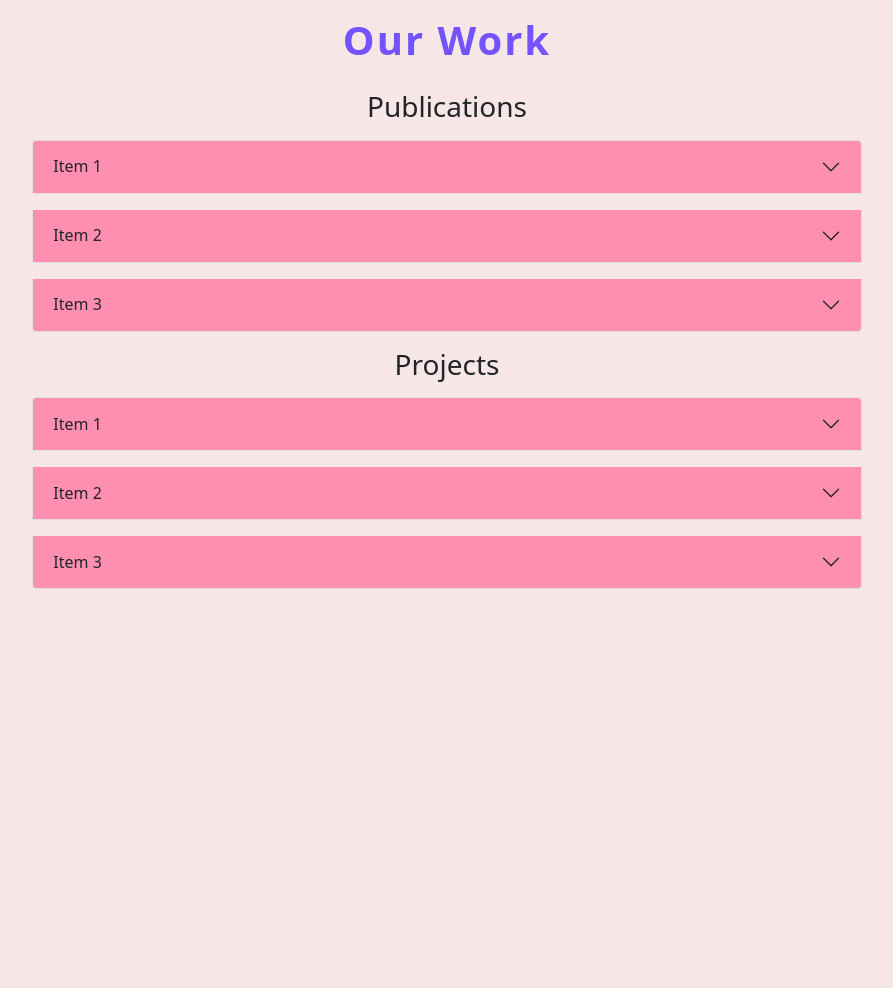
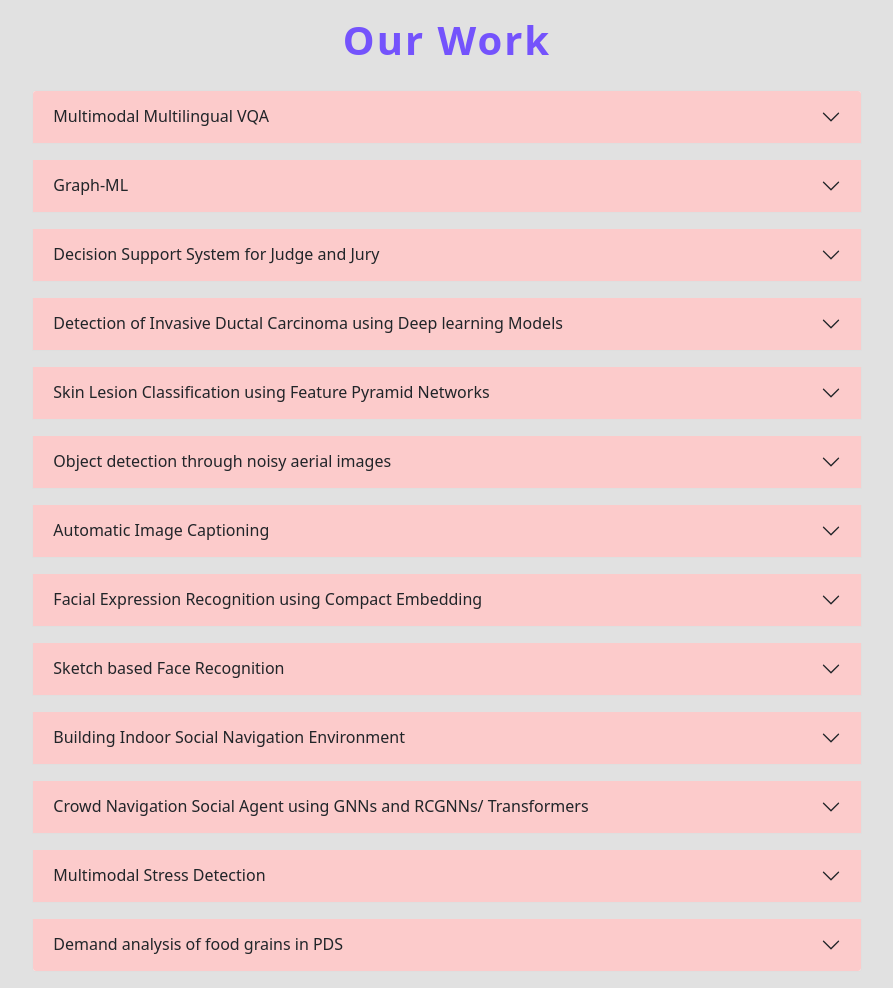
Before and after one commit to CORD-ai/cord-website, a PHP site: page /ourwork.html in a window 1280 px wide. Shown: the whole page, without its empty margins (193-1086 px from the left). Before the commit the page ends 589 px from the top, so only its background shows below. Run offline with PHP 8.4, Linux system fonts and the light colour scheme.

Commit message:
Add Project info

```diff
--- a/src/assets/css/ourwork.css
+++ b/src/assets/css/ourwork.css
@@ -1,5 +1,5 @@
 body {
-    background:  rgb(247, 230, 230);
+    background: #e1e1e1;
 }
 
 h1{
@@ -11,7 +11,7 @@ h1{
 }
 
 .accordion-button {
-    background: #FF8FB1;
+    background: #FCCBCB;
 }
 
 .accordion-body {
--- a/src/ourwork.html
+++ b/src/ourwork.html
@@ -12,7 +12,7 @@
 <body>
     <div class="container col-sm-8">
         <h1 class="mt-3 mb-3 text-center">Our Work</h1>
-        <div class ="Publications">
+        <!-- <div class ="Publications">
             <h3 class = "mt-3 mb-3 text-center">Publications</h3>
             <div class="accordion" id="accordionSection1">
                 <div class="accordion-item mb-3">
@@ -46,41 +46,178 @@
 
                 </div>
             </div>
-        </div>
+        </div> -->
 
         <div class ="Projects">
-            <h3 class = "mt-3 mb-3 text-center">Projects</h3>
+            <!-- <h3 class = "mt-3 mb-3 text-center">Projects</h3> -->
             <div class="accordion" id="accordionSection2">
                 <div class="accordion-item mb-3">
                     <h2 class="accordion-header">
-                        <button type="button" class="accordion-button collapsed" data-bs-toggle="collapse" data-bs-target="#collapseFour">Item 1</button></h2>
-                    <div class="accordion-collapse collapse" id="collapseFour" data-bs-parent="#accordionSection2">
+                        <button type="button" class="accordion-button collapsed" data-bs-toggle="collapse" data-bs-target="#collapseOne">Multimodal Multilingual VQA</button></h2>
+                    <div class="accordion-collapse collapse" id="collapseOne" data-bs-parent="#accordionSection2">
                         <div class="accordion-body">
-                            Lorem Ipsum is simply dummy text of the printing and typesetting industry. Lorem Ipsum has been the industry's standard dummy text ever since the 1500s, when an unknown printer took a galley of type and scrambled it to make a type specimen book.
+                            <strong>Team Members:</strong> Sayan, Aneesh, Guneet
+                            <br>
+                            <strong>Project Description:</strong> Lorem Ipsum is simply dummy text of the printing and typesetting industry. Lorem Ipsum has been the industry's standard dummy text ever since the 1500s, when an unknown printer took a galley of type and scrambled it to make a type specimen book.
+                        </div>
+                    </div>
+                </div>
+                <div class="accordion-item  mb-3">
+                    <h2 class="accordion-header">
+                        <button type="button" class="accordion-button collapsed" data-bs-toggle="collapse" data-bs-target="#collapseTwo">Graph-ML</button></h2>
+                    <div class="accordion-collapse collapse" id="collapseTwo" data-bs-parent="#accordionSection2">
+                        <div class="accordion-body">
+                            <strong>Team Members:</strong> Anindya, Aneesh, Sayan, Guneet, Bharath
+                            <br>
+                            <strong>Project Description:</strong> Lorem Ipsum is simply dummy text of the printing and typesetting industry. Lorem Ipsum has been the industry's standard dummy text ever since the 1500s, when an unknown printer took a galley of type and scrambled it to make a type specimen book.
                         </div>
                     </div>
 
                 </div>
-                <div class="accordion-item  mb-3">
+                <div class="accordion-item mb-3">
                     <h2 class="accordion-header">
-                        <button type="button" class="accordion-button collapsed" data-bs-toggle="collapse" data-bs-target="#collapseFive">Item 2</button></h2>
-                    <div class="accordion-collapse collapse" id="collapseFive" data-bs-parent="#accordionSection2">
+                        <button type="button" class="accordion-button collapsed" data-bs-toggle="collapse" data-bs-target="#collapseThree">Decision Support System for Judge and Jury</button></h2>
+                    <div class="accordion-collapse collapse" id="collapseThree" data-bs-parent="#accordionSection2">
                         <div class="accordion-body">
-                            Lorem Ipsum is simply dummy text of the printing and typesetting industry. Lorem Ipsum has been the industry's standard dummy text ever since the 1500s, when an unknown printer took a galley of type and scrambled it to make a type specimen book.
+                            <strong>Team Members:</strong> GSN, Nikunj, Aditya, Bhargavi, Shaima, Harshvir
+                            <br>
+                            <strong>Project Description:</strong> Lorem Ipsum is simply dummy text of the printing and typesetting industry. Lorem Ipsum has been the industry's standard dummy text ever since the 1500s, when an unknown printer took a galley of type and scrambled it to make a type specimen book.
                         </div>
                     </div>
 
                 </div>
-                <div class="accordion-item">
+
+                <div class="accordion-item mb-3">
                     <h2 class="accordion-header">
-                        <button type="button" class="accordion-button collapsed" data-bs-toggle="collapse" data-bs-target="#collapseSix">Item 3</button></h2>
-                    <div class="accordion-collapse collapse" id="collapseSix" data-bs-parent="#accordionSection2">
+                        <button type="button" class="accordion-button collapsed" data-bs-toggle="collapse" data-bs-target="#collapseFour">Detection of Invasive Ductal Carcinoma using Deep learning Models</button></h2>
+                    <div class="accordion-collapse collapse" id="collapseFour" data-bs-parent="#accordionSection2">
                         <div class="accordion-body">
-                            Lorem Ipsum is simply dummy text of the printing and typesetting industry. Lorem Ipsum has been the industry's standard dummy text ever since the 1500s, when an unknown printer took a galley of type and scrambled it to make a type specimen book.
+                            <strong>Team Members:</strong> Ashish , Nikunj, Varun, Uppuluri
+                            <br>
+                            <strong>Project Description:</strong> Lorem Ipsum is simply dummy text of the printing and typesetting industry. Lorem Ipsum has been the industry's standard dummy text ever since the 1500s, when an unknown printer took a galley of type and scrambled it to make a type specimen book.
                         </div>
                     </div>
 
                 </div>
+
+                <div class="accordion-item mb-3">
+                    <h2 class="accordion-header">
+                        <button type="button" class="accordion-button collapsed" data-bs-toggle="collapse" data-bs-target="#collapseFive">Skin Lesion Classification using Feature Pyramid Networks</button></h2>
+                    <div class="accordion-collapse collapse" id="collapseFive" data-bs-parent="#accordionSection2">
+                        <div class="accordion-body">
+                            <strong>Team Members:</strong> Ashish , Nikunj, Gurdit, Anuranjan , Anannya
+                            <br>
+                            <strong>Project Description:</strong> Lorem Ipsum is simply dummy text of the printing and typesetting industry. Lorem Ipsum has been the industry's standard dummy text ever since the 1500s, when an unknown printer took a galley of type and scrambled it to make a type specimen book.
+                        </div>
+                    </div>
+
+                </div>
+
+                <div class="accordion-item mb-3">
+                    <h2 class="accordion-header">
+                        <button type="button" class="accordion-button collapsed" data-bs-toggle="collapse" data-bs-target="#collapseSix">Object detection through noisy aerial images</button></h2>
+                    <div class="accordion-collapse collapse" id="collapseSix" data-bs-parent="#accordionSection2">
+                        <div class="accordion-body">
+                            <strong>Team Members:</strong> Nandini, Harshit, Devarsh
+                            <br>
+                            <strong>Project Description:</strong> Lorem Ipsum is simply dummy text of the printing and typesetting industry. Lorem Ipsum has been the industry's standard dummy text ever since the 1500s, when an unknown printer took a galley of type and scrambled it to make a type specimen book.
+                        </div>
+                    </div>
+
+                </div>
+
+
+                <div class="accordion-item mb-3">
+                    <h2 class="accordion-header">
+                        <button type="button" class="accordion-button collapsed" data-bs-toggle="collapse" data-bs-target="#collapseSeven">Automatic Image Captioning</button></h2>
+                    <div class="accordion-collapse collapse" id="collapseSeven" data-bs-parent="#accordionSection2">
+                        <div class="accordion-body">
+                            <strong>Team Members:</strong> Sayan, Aneesh, Guneet
+                            <br>
+                            <strong>Project Description:</strong> Lorem Ipsum is simply dummy text of the printing and typesetting industry. Lorem Ipsum has been the industry's standard dummy text ever since the 1500s, when an unknown printer took a galley of type and scrambled it to make a type specimen book.
+                        </div>
+                    </div>
+
+                </div>
+
+                <div class="accordion-item mb-3">
+                    <h2 class="accordion-header">
+                        <button type="button" class="accordion-button collapsed" data-bs-toggle="collapse" data-bs-target="#collapseEight">Facial Expression Recognition using Compact Embedding</button></h2>
+                    <div class="accordion-collapse collapse" id="collapseEight" data-bs-parent="#accordionSection2">
+                        <div class="accordion-body">
+                            <strong>Team Members:</strong> Sayan, Siddhant
+                            <br>
+                            <strong>Project Description:</strong> Lorem Ipsum is simply dummy text of the printing and typesetting industry. Lorem Ipsum has been the industry's standard dummy text ever since the 1500s, when an unknown printer took a galley of type and scrambled it to make a type specimen book.
+                        </div>
+                    </div>
+
+                </div>
+
+                <div class="accordion-item mb-3">
+                    <h2 class="accordion-header">
+                        <button type="button" class="accordion-button collapsed" data-bs-toggle="collapse" data-bs-target="#collapseNine">Sketch based Face Recognition</button></h2>
+                    <div class="accordion-collapse collapse" id="collapseNine" data-bs-parent="#accordionSection2">
+                        <div class="accordion-body">
+                            <strong>Team Members:</strong> Aishik Rakshit
+                            <br>
+                            <strong>Project Description:</strong> Lorem Ipsum is simply dummy text of the printing and typesetting industry. Lorem Ipsum has been the industry's standard dummy text ever since the 1500s, when an unknown printer took a galley of type and scrambled it to make a type specimen book.
+                        </div>
+                    </div>
+
+                </div>
+
+                <div class="accordion-item mb-3">
+                    <h2 class="accordion-header">
+                        <button type="button" class="accordion-button collapsed" data-bs-toggle="collapse" data-bs-target="#collapseTen">Building Indoor Social Navigation Environment</button></h2>
+                    <div class="accordion-collapse collapse" id="collapseTen" data-bs-parent="#accordionSection2">
+                        <div class="accordion-body">
+                            <strong>Team Members:</strong> Aditya, Sushant
+                            <br>
+                            <strong>Project Description:</strong> Lorem Ipsum is simply dummy text of the printing and typesetting industry. Lorem Ipsum has been the industry's standard dummy text ever since the 1500s, when an unknown printer took a galley of type and scrambled it to make a type specimen book.
+                        </div>
+                    </div>
+
+                </div>
+
+                <div class="accordion-item mb-3">
+                    <h2 class="accordion-header">
+                        <button type="button" class="accordion-button collapsed" data-bs-toggle="collapse" data-bs-target="#collapseEleven">Crowd Navigation Social Agent using GNNs and RCGNNs/ Transformers</button></h2>
+                    <div class="accordion-collapse collapse" id="collapseEleven" data-bs-parent="#accordionSection2">
+                        <div class="accordion-body">
+                            <strong>Team Members:</strong> Aditya, Sushant
+                            <br>
+                            <strong>Project Description:</strong> Lorem Ipsum is simply dummy text of the printing and typesetting industry. Lorem Ipsum has been the industry's standard dummy text ever since the 1500s, when an unknown printer took a galley of type and scrambled it to make a type specimen book.
+                        </div>
+                    </div>
+
+                </div>
+
+                <div class="accordion-item mb-3">
+                    <h2 class="accordion-header">
+                        <button type="button" class="accordion-button collapsed" data-bs-toggle="collapse" data-bs-target="#collapseTwelve">Multimodal Stress Detection </button></h2>
+                    <div class="accordion-collapse collapse" id="collapseTwelve" data-bs-parent="#accordionSection2">
+                        <div class="accordion-body">
+                            <strong>Team Members:</strong> Atharva, Aamir
+                            <br>
+                            <strong>Project Description:</strong> Lorem Ipsum is simply dummy text of the printing and typesetting industry. Lorem Ipsum has been the industry's standard dummy text ever since the 1500s, when an unknown printer took a galley of type and scrambled it to make a type specimen book.
+                        </div>
+                    </div>
+
+                </div>
+
+                <div class="accordion-item mb-3">
+                    <h2 class="accordion-header">
+                        <button type="button" class="accordion-button collapsed" data-bs-toggle="collapse" data-bs-target="#collapseThirteen">Demand analysis of food grains in PDS</button></h2>
+                    <div class="accordion-collapse collapse" id="collapseThirteen" data-bs-parent="#accordionSection2">
+                        <div class="accordion-body">
+                            <strong>Team Members:</strong> GSN, Adnan, Anjali
+                            <br>
+                            <strong>Project Description:</strong> Lorem Ipsum is simply dummy text of the printing and typesetting industry. Lorem Ipsum has been the industry's standard dummy text ever since the 1500s, when an unknown printer took a galley of type and scrambled it to make a type specimen book.
+                        </div>
+                    </div>
+
+                </div>
+
             </div>
         </div>
         </div>
```
